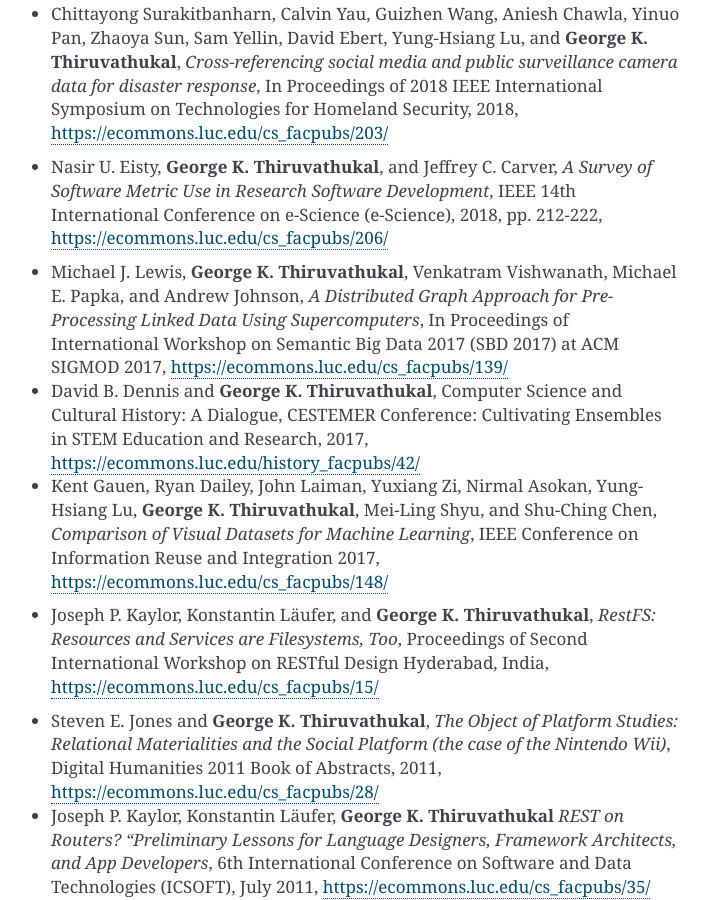
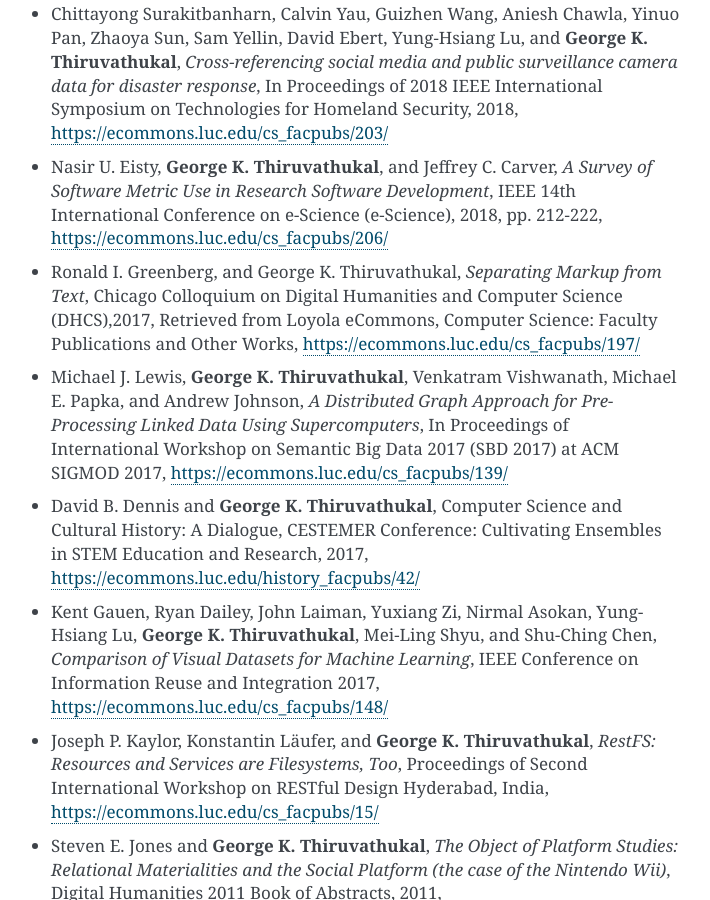
Before and after one commit to jweezy24/thiruvathukal-home-sphinx, a Sphinx documentation site: the page built from source/publications.rst, in a window 1280 px wide and 900 px high, scrolled down 1738 px. Shown: the whole window, without its empty margins (399-1109 px from the left). Built offline with Sphinx 7.4.7, drawn with Linux system fonts in a browser that asks for light colours.

Commit message:
added reference to Separating Markup from Text

```diff
--- a/source/publications.rst
+++ b/source/publications.rst
@@ -177,16 +177,34 @@ Conference Papers
 
 .. 2017
 
+.. index::
+   presentation, markdown
+
+* Ronald I. Greenberg, and George K. Thiruvathukal,
+  *Separating Markup from Text*,
+  Chicago Colloquium on Digital Humanities and Computer Science (DHCS),2017,
+  Retrieved from Loyola eCommons, Computer Science: Faculty Publications and Other Works,
+  https://ecommons.luc.edu/cs_facpubs/197/
+
+.. index::
+   distributed, pre-processing, supercomputers
+
 * Michael J. Lewis, |George-K-Thiruvathukal|, Venkatram Vishwanath, Michael E. Papka, and Andrew Johnson,
   *A Distributed Graph Approach for Pre-Processing Linked Data Using Supercomputers*,
   In Proceedings of International Workshop on Semantic Big Data 2017 (SBD 2017) at ACM SIGMOD 2017,
   https://ecommons.luc.edu/cs_facpubs/139/
+
+.. index::
+   history, computer science
 
 * David B. Dennis and |George-K-Thiruvathukal|,
   Computer Science and Cultural History: A Dialogue,
   CESTEMER Conference: Cultivating Ensembles in STEM Education and Research,
   2017,
   https://ecommons.luc.edu/history_facpubs/42/
+
+.. index::
+   machine learning, comparison, data sets
 
 * Kent Gauen, Ryan Dailey, John Laiman, Yuxiang Zi, Nirmal Asokan, Yung-Hsiang Lu, |George-K-Thiruvathukal|, Mei-Ling Shyu,
   and Shu-Ching Chen,
```
